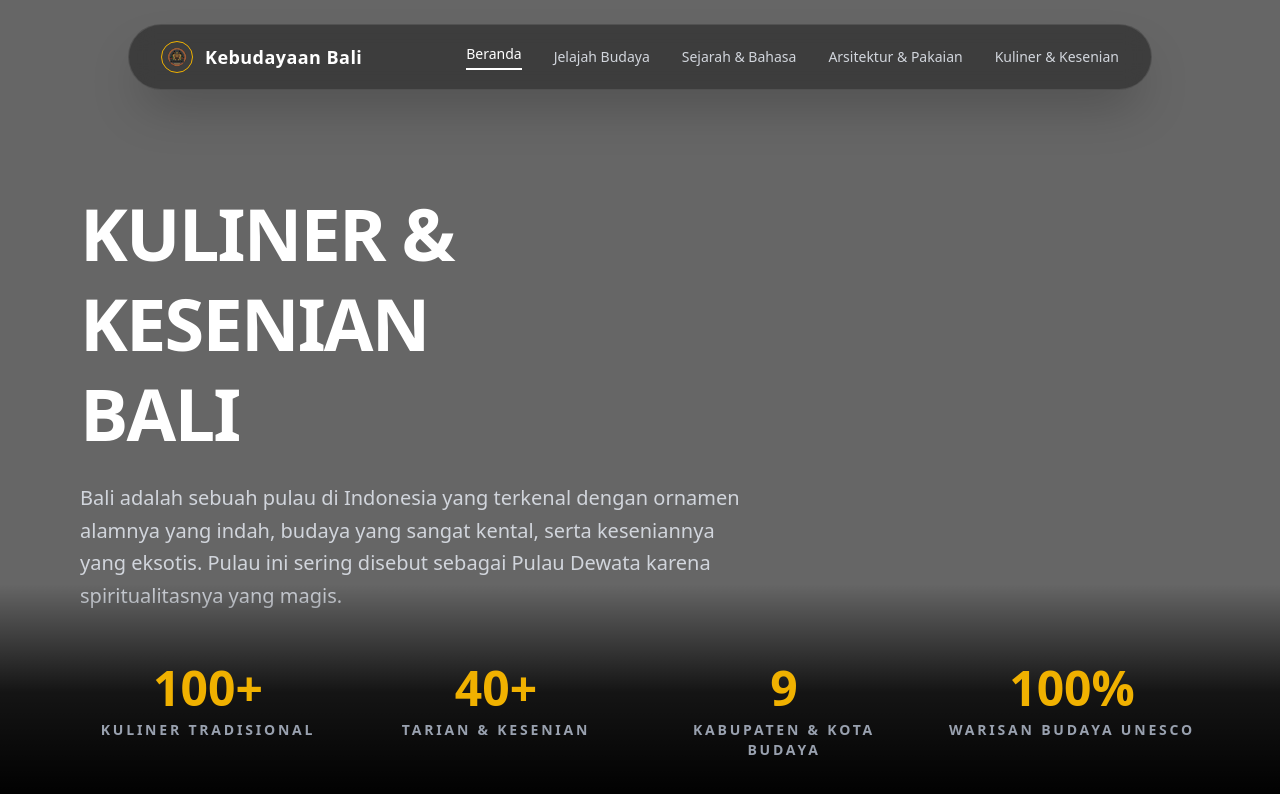
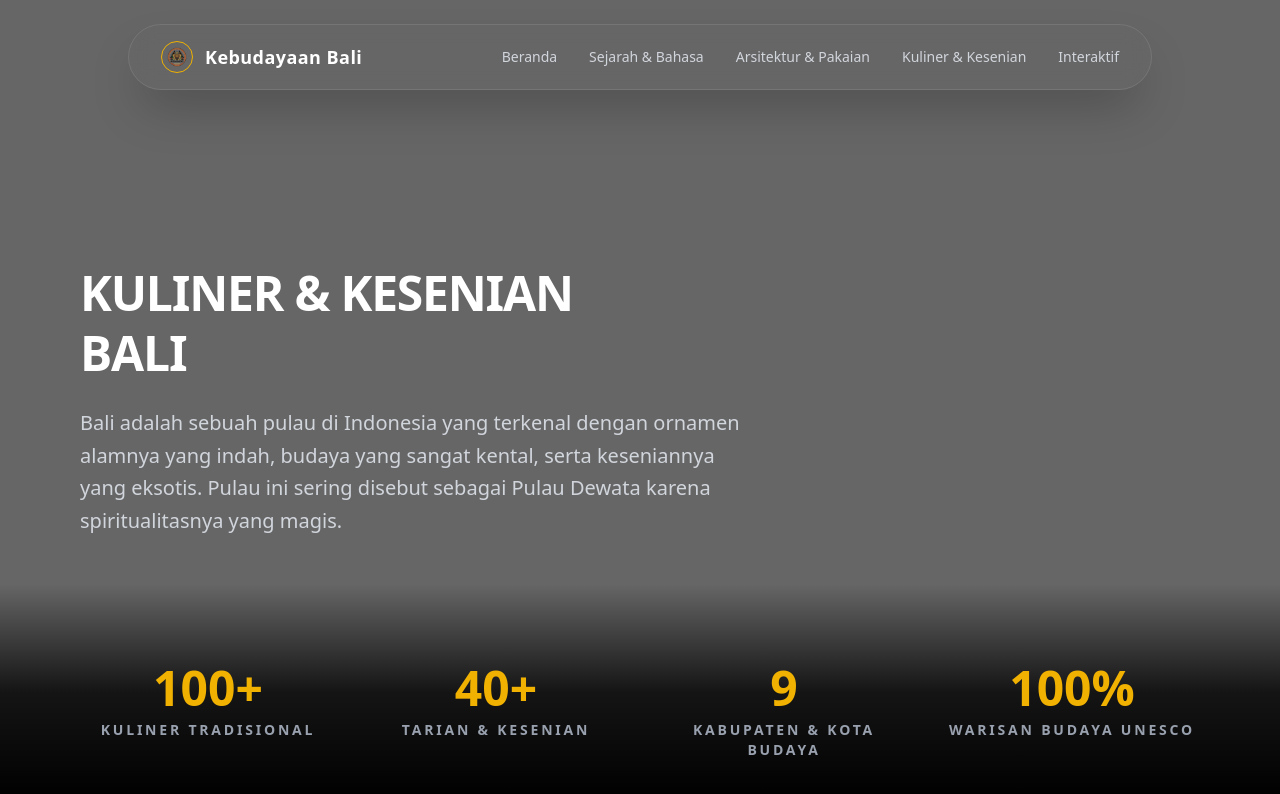
Before and after one commit to Justin-GK/Tugas-Besar-Web-Dasar, a website: page index.html in a window 1280 px wide. Drawn offline with Linux system fonts and the light colour scheme.

Commit message:
Update index.html

```diff
--- a/index.html
+++ b/index.html
@@ -1,11 +1,13 @@
 <!DOCTYPE html>
 <html lang="en">
+
 <head>
   <meta charset="UTF-8">
   <meta name="viewport" content="width=device-width, initial-scale=1.0">
-    <title>Pesona Budaya Denpasar, Bali</title>
+  <title>Pesona Budaya Bali</title>
   <link rel="stylesheet" href="./output.css?v=1">
 </head>
+
 <body>
 
 
@@ -14,7 +16,8 @@
 
     <div class="absolute inset-0 bg-black/60"></div>
 
-  <nav class="absolute top-6 left-1/2 transform -translate-x-1/2 w-11/12 max-w-5xl z-20 flex items-center justify-between px-8 py-4 bg-black/40 backdrop-blur-md rounded-full border border-white/10 text-white shadow-2xl">
+    <nav
+      class="absolute top-6 left-1/2 transform -translate-x-1/2 w-11/12 max-w-5xl z-20 flex items-center justify-between px-8 py-4 bg-black/10 backdrop-blur-md rounded-full border border-white/10 text-white shadow-2xl">
 
       <div class="flex items-center gap-3">
         <div class="w-8 h-8 rounded-full border border-yellow-500 flex items-center justify-center overflow-hidden">
@@ -24,21 +27,23 @@
       </div>
 
       <div class="flex items-center gap-8 text-sm font-medium text-gray-300">
-      <a href="#" class="text-white border-b-2 border-white pb-1">Beranda</a>
-      <a href="#" class="hover:text-white transition-colors">Jelajah Budaya</a>
-      <a href="#" class="hover:text-white transition-colors">Sejarah & Bahasa</a>
-      <a href="#" class="hover:text-white transition-colors">Arsitektur & Pakaian</a>
-      <a href="#" class="hover:text-white transition-colors">Kuliner & Kesenian</a>
+        <a href="#beranda" class="hover:text-white transition-colors">Beranda</a>
+        <a href="#sejarah" class="hover:text-white transition-colors">Sejarah & Bahasa</a>
+        <a href="#arsitektur" class="hover:text-white transition-colors">Arsitektur & Pakaian</a>
+        <a href="#kuliner" class="hover:text-white transition-colors">Kuliner & Kesenian</a>
+        <a href="#interaktif" class="hover:text-white transition-colors">Interaktif</a>
       </div>
 
     </nav>
 
     <div class="relative z-10 flex flex-col justify-center h-full px-8 md:px-20 max-w-4xl">
-    <h1 class="text-5xl md:text-7xl font-extrabold text-white leading-tight mb-6 tracking-tight">
+      <h1 class="text-5xl md:text-2xl font-extrabold text-white leading-tight mb-6 tracking-tight">
         KULINER & KESENIAN <br> BALI
       </h1>
       <p class="text-gray-300 text-lg md:text-xl leading-relaxed max-w-2xl font-light">
-      Bali adalah sebuah pulau di Indonesia yang terkenal dengan ornamen alamnya yang indah, budaya yang sangat kental, serta keseniannya yang eksotis. Pulau ini sering disebut sebagai Pulau Dewata karena spiritualitasnya yang magis.
+        Bali adalah sebuah pulau di Indonesia yang terkenal dengan ornamen alamnya yang indah, budaya yang sangat
+        kental, serta keseniannya yang eksotis. Pulau ini sering disebut sebagai Pulau Dewata karena spiritualitasnya
+        yang magis.
       </p>
     </div>
 
@@ -57,7 +62,8 @@
 
         <div class="flex flex-col items-center">
           <h2 class="text-4xl md:text-5xl font-bold text-yellow-500 mb-2">9</h2>
-        <p class="text-xs md:text-sm text-gray-400 tracking-[0.2em] font-semibold uppercase">Kabupaten & Kota Budaya</p>
+          <p class="text-xs md:text-sm text-gray-400 tracking-[0.2em] font-semibold uppercase">Kabupaten & Kota Budaya
+          </p>
         </div>
 
         <div class="flex flex-col items-center">
@@ -72,4 +78,5 @@
 
 
 </body>
+
 </html>
```
Lines whose indentation alone changed are shown as unchanged.
